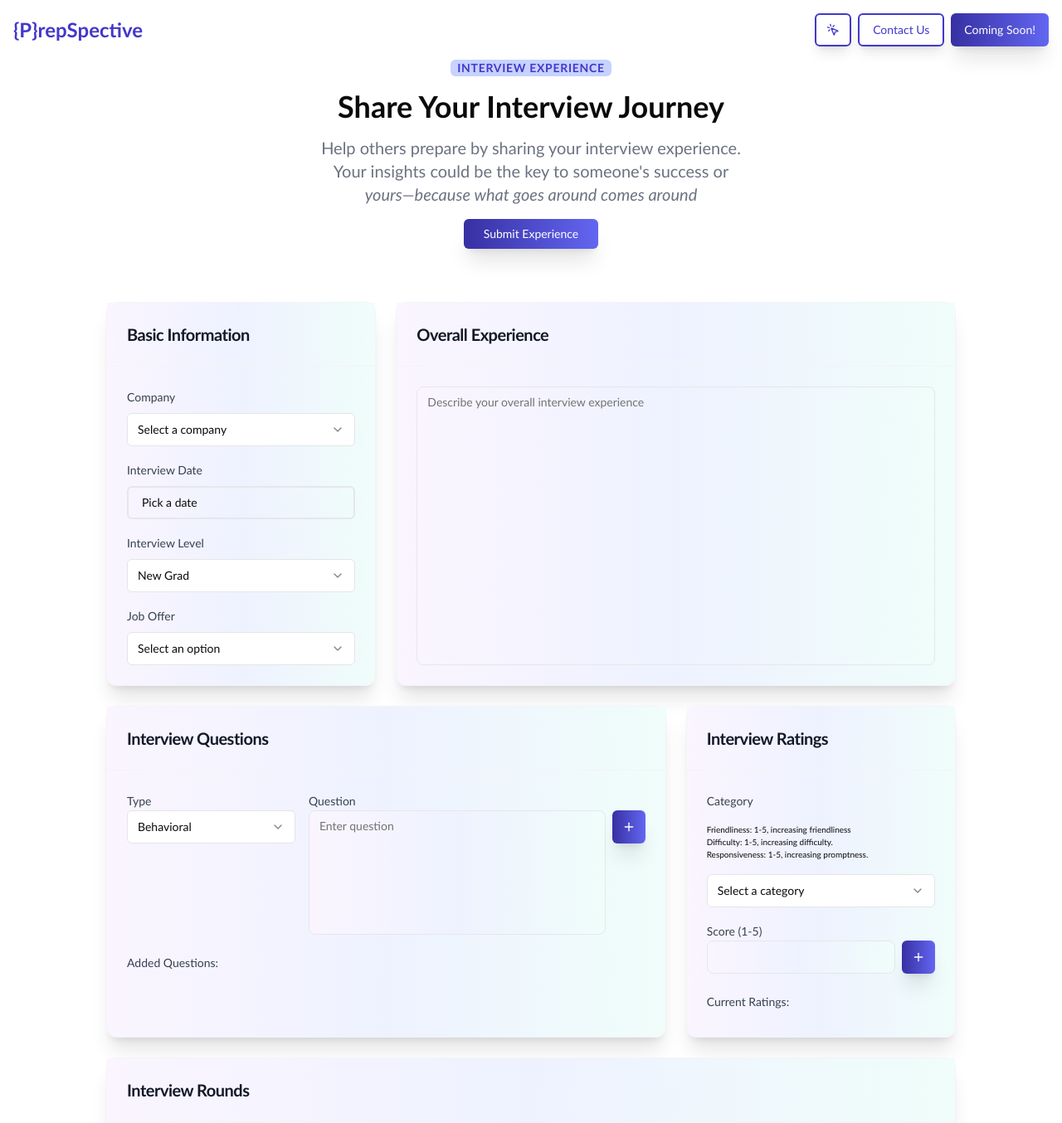
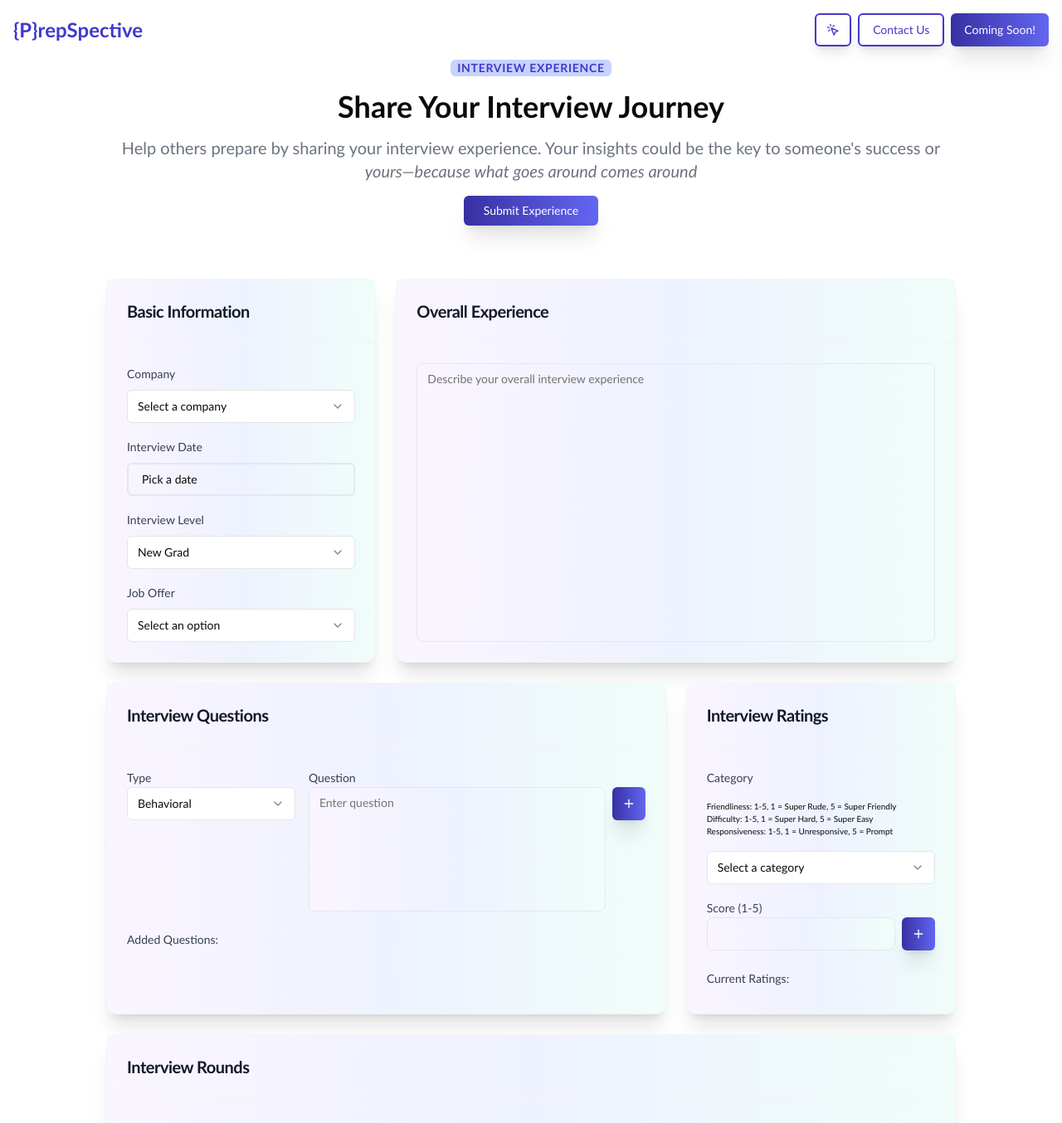
Before and after one commit to Ahsan725/prepspective, a Next.js app: page /exp in a window 1280 px wide. Shown: the top 1354 px of the page at 83% size. Built offline with nearby package versions, Linux system fonts and the light colour scheme.

Commit message:
UNESS changed the how difficulty is highlighted

```diff
--- a/app/exp/components/InterviewRatings.tsx
+++ b/app/exp/components/InterviewRatings.tsx
@@ -52,9 +52,9 @@ export function InterviewRatings({ formData, handleChange }: InterviewRatingsPro
             </Label>
             <div className='text-[10px] my-4'>
             <ul>
-  <li>Friendliness: 1-5, increasing friendliness</li>
-  <li>Difficulty: 1-5, increasing difficulty.</li>
-  <li>Responsiveness: 1-5, increasing promptness.</li>
+  <li>Friendliness: 1-5, 1 = Super Rude, 5 = Super Friendly</li>
+  <li>Difficulty: 1-5, 1 = Super Hard, 5 = Super Easy</li>
+  <li>Responsiveness: 1-5, 1 = Unresponsive, 5 = Prompt</li>
 </ul>
 </div>
             <Select
--- a/app/exp/page.tsx
+++ b/app/exp/page.tsx
@@ -154,7 +154,7 @@ export default function InterviewForm() {
             Share Your Interview Journey
           </h2>
 
-          <h3 className="md:w-1/2 mx-auto text-center mb-6 font-light text-gray-500 lg:mb-8 md:text-lg lg:text-xl dark:text-gray-400">
+          <h3 className=" mx-auto text-center mb-6 font-light text-gray-500 lg:mb-8 md:text-lg lg:text-xl dark:text-gray-400">
             Help others prepare by sharing your interview experience. Your insights could be the key to someone&apos;s success or <em>yours—because what goes around comes around</em>
           </h3>
 
--- a/app/searchh/components/JobDetails.tsx
+++ b/app/searchh/components/JobDetails.tsx
@@ -75,7 +75,7 @@ const JobDetails: React.FC<JobDetailsProps> = ({ selectedInterviewId, interview
             <span
               className={`px-2 py-1 rounded-full text-xs font-semibold ${getBadgeClass(difficultyRating.score)}`}
             >
-              Difficulty: {['Super Hard', 'Hard', 'Medium', 'Average', 'Easy'][difficultyRating.score - 1]}
+              Difficulty: {['Super Hard', 'Hard', 'Medium', 'Easy', 'Super Easy'][difficultyRating.score - 1]}
             </span>
           )}
           {responsivenessRating && (
```
